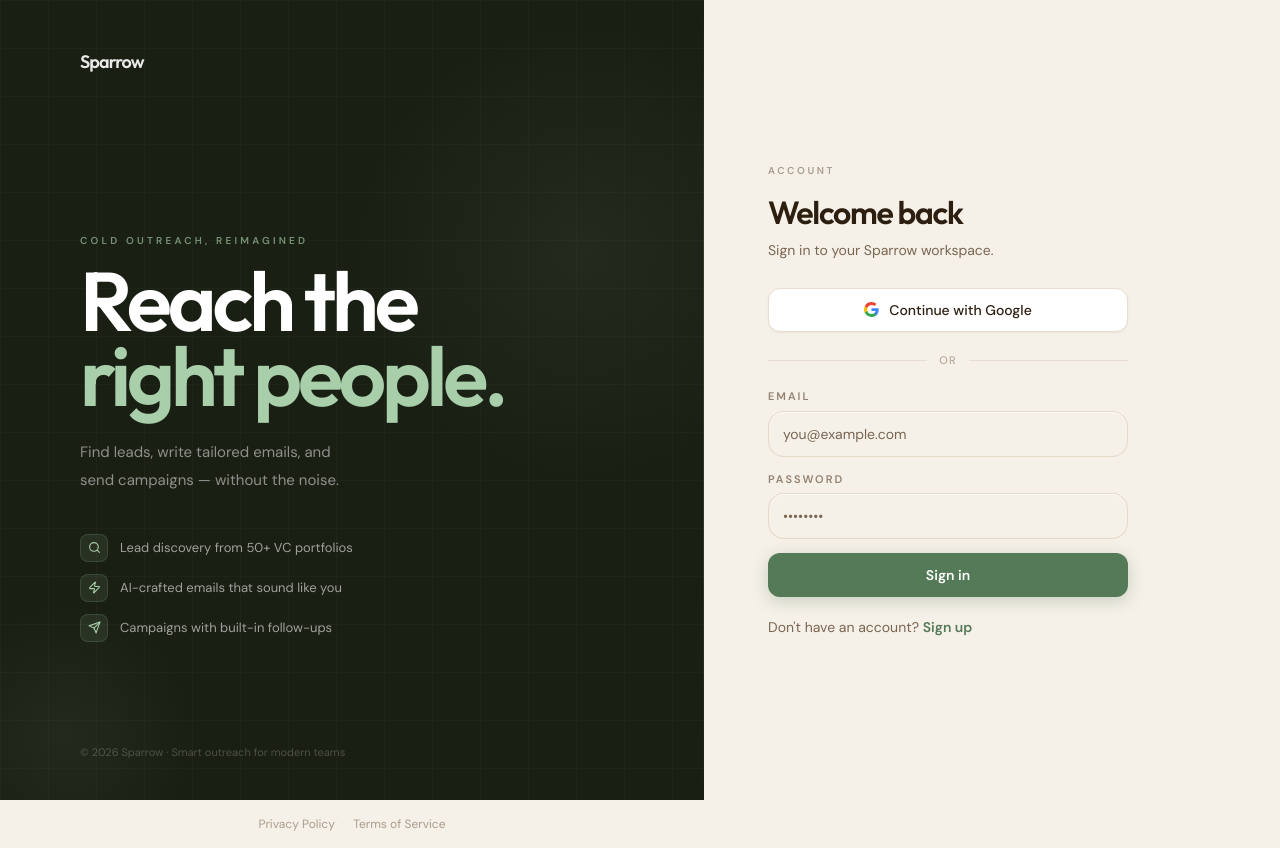
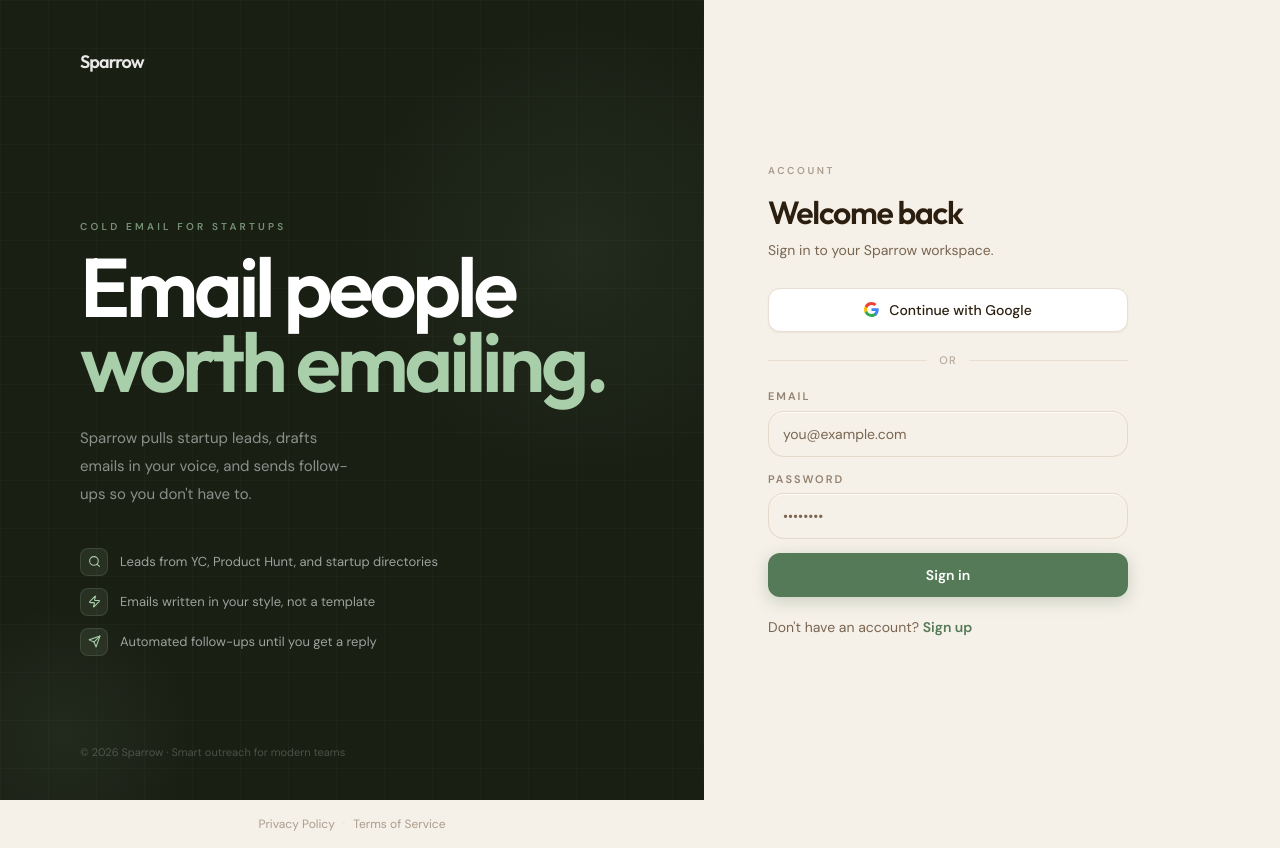
Before and after one commit to cx18121/sparrow, a React (Vite) app: page / in a window 1280 px wide. Built offline with nearby package versions, Linux system fonts and the light colour scheme; no server answers.

Commit message:
Rewrite auth screen copy to be accurate and less marketing-y

```diff
--- a/src/components/Auth/AuthScreen.tsx
+++ b/src/components/Auth/AuthScreen.tsx
@@ -40,9 +40,9 @@
   }
 
   const features = [
-    { icon: Search, text: 'Lead discovery from 50+ VC portfolios' },
-    { icon: Zap,    text: 'AI-crafted emails that sound like you' },
-    { icon: Send,   text: 'Campaigns with built-in follow-ups' },
+    { icon: Search, text: 'Leads from YC, Product Hunt, and startup directories' },
+    { icon: Zap,    text: 'Emails written in your style, not a template' },
+    { icon: Send,   text: 'Automated follow-ups until you get a reply' },
   ]
 
   return (
@@ -76,15 +76,15 @@
         <div className="relative my-auto pb-4 pt-16">
           <p className="mb-4 text-[10px] font-semibold uppercase tracking-[0.32em]"
             style={{ color: 'rgba(168,207,169,0.65)' }}>
-            Cold outreach, reimagined
+            Cold email for startups
           </p>
           <h1 className="font-display font-semibold leading-[0.9] tracking-[-0.05em] text-white"
             style={{ fontSize: 'clamp(3rem,6.5vw,5.5rem)' }}>
-            Reach the<br />
-            <span style={{ color: '#A8CFA9' }}>right people.</span>
+            Email people<br />
+            <span style={{ color: '#A8CFA9' }}>worth emailing.</span>
           </h1>
           <p className="mt-6 max-w-[280px] text-[15px] leading-7 text-white/50">
-            Find leads, write tailored emails, and send campaigns — without the noise.
+            Sparrow pulls startup leads, drafts emails in your voice, and sends follow-ups so you don't have to.
           </p>
 
           {/* Feature chips */}
```
